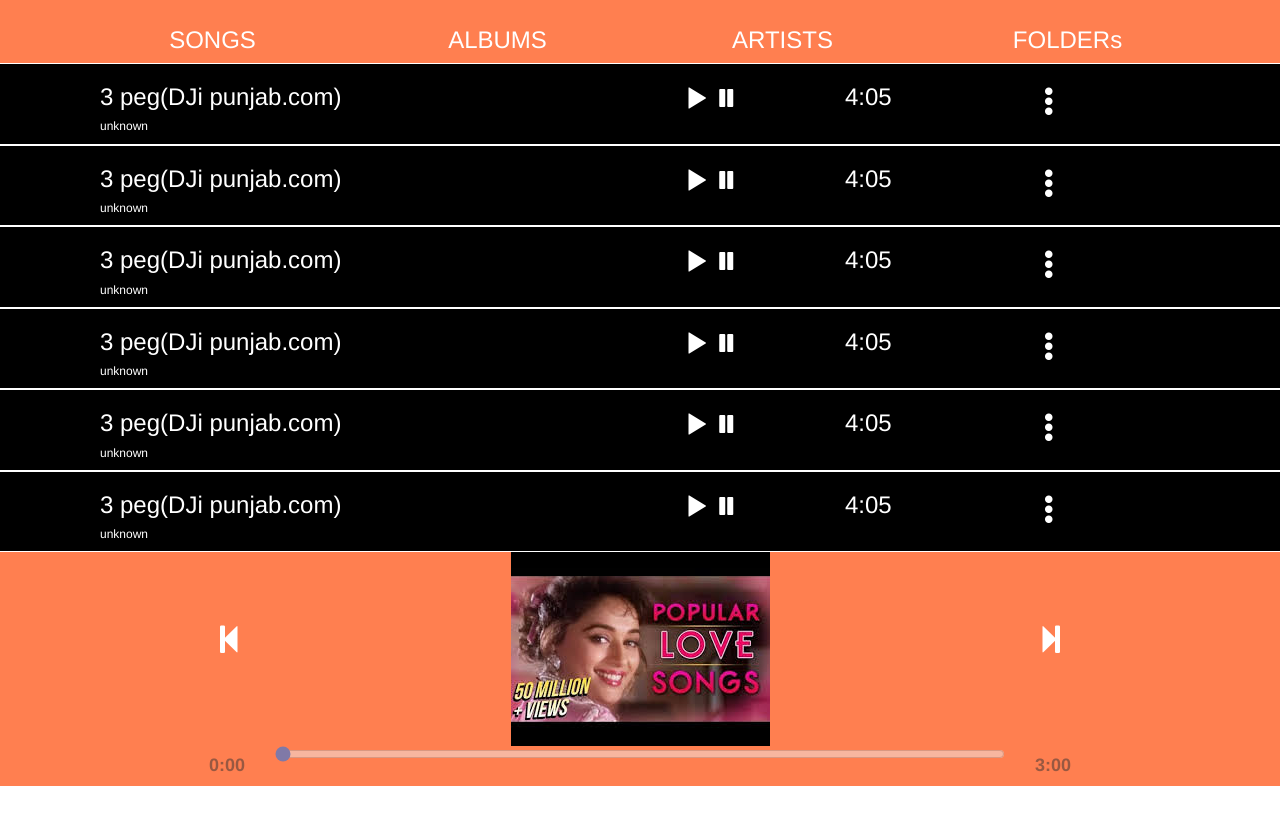
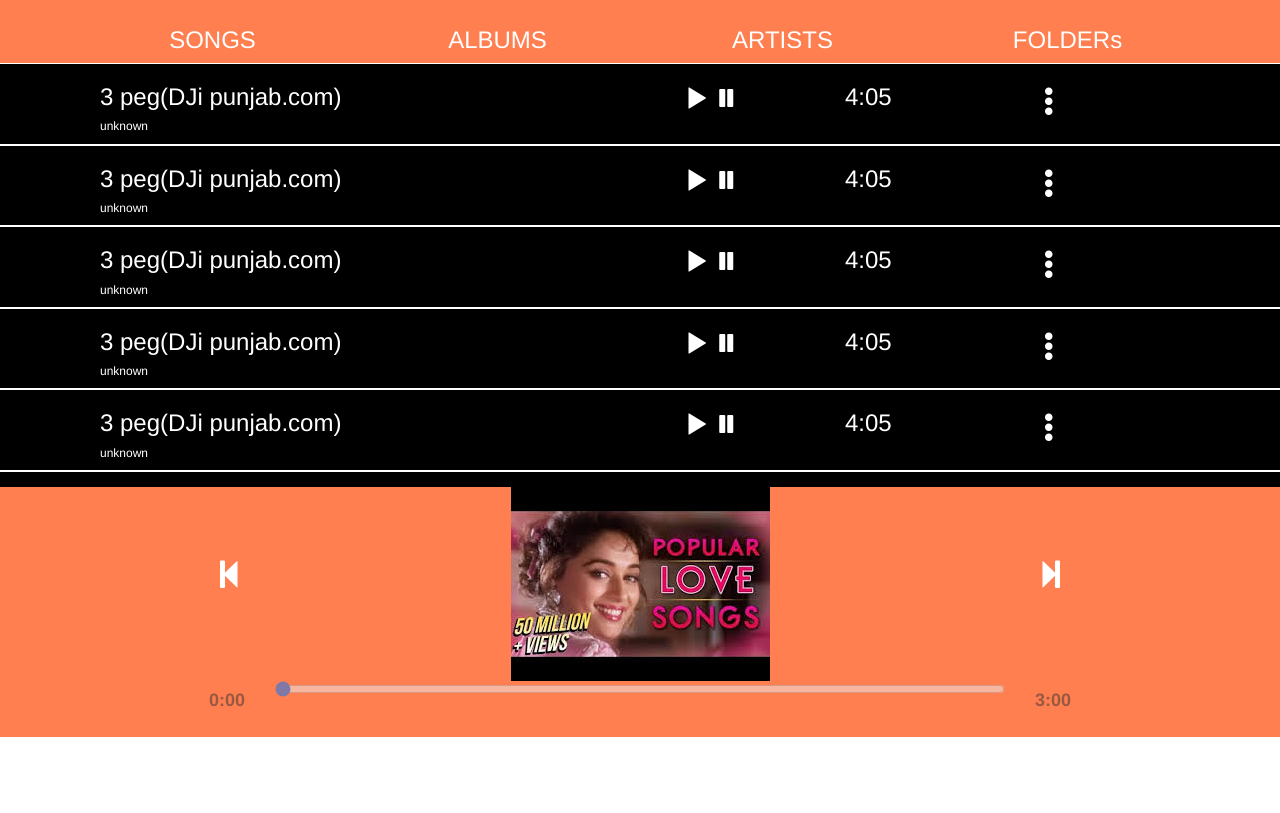
Before and after one commit to anil94sahu/MuZic, a plain HTML site: page index.html in a window 1280 px wide. Shown: the part 63-876 px from the top of the page. Before the commit the page ends 849 px from the top, so only its background shows below. Drawn offline with nearby package versions, Linux system fonts and the light colour scheme.

Commit message:
muzic player position fixed

```diff
--- a/theme.css
+++ b/theme.css
@@ -65,3 +65,18 @@ color: white;
     top: 100px;
     margin: 0;
 }
+
+.playlist.theme{
+
+    bottom: 0;
+    height: 250px;
+    width: 100%;
+
+}
+
+
+.list-theme {
+
+    height: 500px;
+
+}
```
